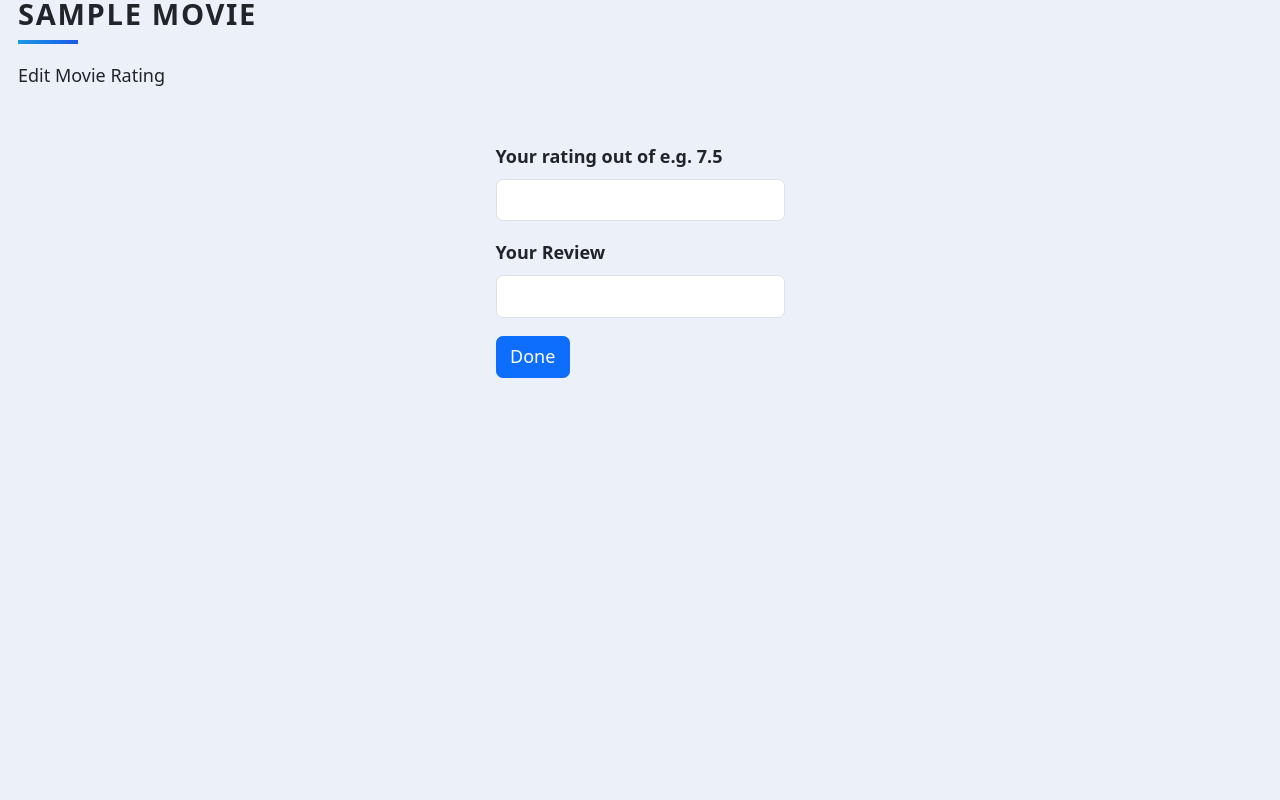
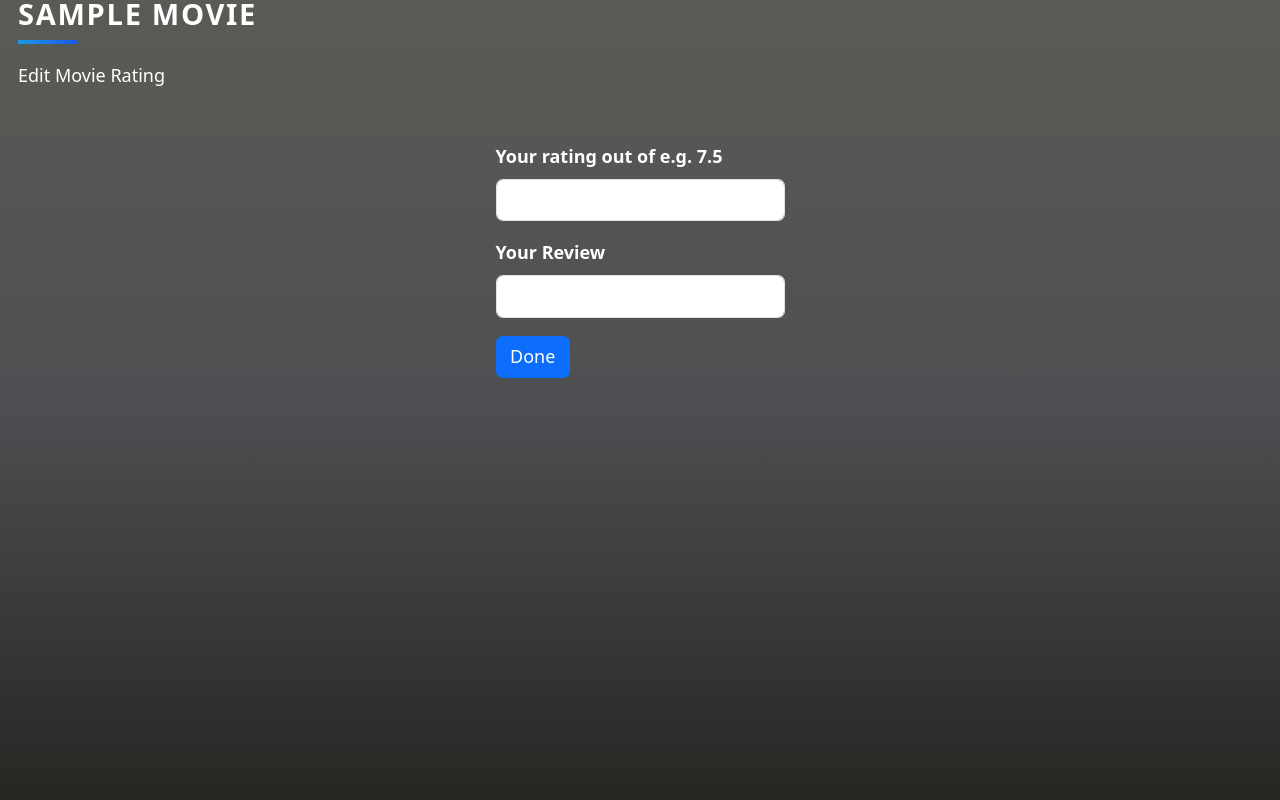
Before and after one commit to PedroCarvalho1500/bootcamp_python, a Flask app: template MOVIE_RANKINGS/templates/edit.html in a window 1280 px wide. Run offline with Flask 3, Linux system fonts and the light colour scheme; the template is opened without the code that fills it: values that come from a table or form of the project are taken from there, most other values are stand-ins (such as "Sample title", 1, 10 or a date in 2020); some libraries are stand-ins or nearby versions.

Commit message:
MOD: CHangings on my Movie's website.

```diff
--- a/MOVIE_RANKINGS/main.py
+++ b/MOVIE_RANKINGS/main.py
@@ -15,7 +15,7 @@ Bootstrap5(app)
 
 
 class EditMovieForm(FlaskForm):
-    your_current_rating = StringField(label='Your rating out of e.g. 7.5', validators=[DataRequired(), Length(min=1, max=2)])
+    your_current_rating = StringField(label='Your rating out of e.g. 7.5', validators=[DataRequired(), Length(min=1, max=3)])
     your_review = StringField('Your Review', validators=[DataRequired(),Length(min=1, max=200)])
     done = SubmitField('Done')
 
@@ -35,6 +35,7 @@ class API_Movie_Actions():
         self.headers = {
             "Accept-Encoding": "identity",
             "Authorization": "Bearer "+str(os.getenv("BEARER"))
+            #"Authorization": "Bearer "+bearer_token
         }
 
         self.params = {
@@ -101,7 +102,7 @@ class DB_Actions():
 
     def get_movie_by_id(self,id):
         self.connect_db()
-        movie = self.cursor.execute("""SELECT * FROM movie WHERE id=?;""", (id)).fetchall()
+        movie = self.cursor.execute("""SELECT * FROM movie WHERE id=?;""", [id]).fetchall()
         #input("movie FOUND: "+str(movie))
         self.conn.commit()
         self.disconnect_db()
@@ -120,7 +121,7 @@ class DB_Actions():
 
     def delete_movie(self,id):
         self.connect_db()
-        self.cursor.execute(""" DELETE FROM movie WHERE id=?""", (id))
+        self.cursor.execute(""" DELETE FROM movie WHERE id=?""", [id])
         self.conn.commit()
 
         #input(f'UPDATED...')
@@ -151,14 +152,29 @@ class DB_Actions():
         return movies
 
 
-
+#bearer_token = ""
 
 @app.route("/")
 def home():
+    #if(bearer_token == ""):
+    #    print("ENTERED")
+    #    return render_template('insert_bearer.html')
     db_obj = DB_Actions()
     db_obj.mountTables()
     all_movies = db_obj.order_ranking()
     return render_template("index.html",all_movies=all_movies, size_array=len(all_movies))
+
+
+# @app.route('/insert_bearer', methods=["POST","GET"])
+# def bearer_insert():
+#     token=request.form['token']
+#     if token != "":
+#         return redirect('/bearer_inserted/'+token)
+
+# @app.route('/bearer_inserted/<bearer>', methods=["POST", "GET"])
+# def insert_bearer(bearer):
+#     bearer_token = bearer
+#     return redirect('/')
 
 
 @app.route("/edit/<id>", methods = ["POST", "GET"])
--- a/MOVIE_RANKINGS/static/css/styles.css
+++ b/MOVIE_RANKINGS/static/css/styles.css
@@ -1,6 +1,13 @@
 *, *:before, *:after {
 	 box-sizing: border-box;
 }
+
+
+.font{
+	color:#fff
+}
+
+
  html {
 	 font-size: 18px;
 	 line-height: 1.5;
@@ -12,11 +19,11 @@
 	 margin: 0;
 	 padding: 0;
 	 height: 100vh;
-	 background-color: #ecf0f9;
+	 background-image: linear-gradient(rgb(89, 92, 85), rgb(78, 79, 82), rgb(38, 39, 35));
 	 background-attachment: fixed;
 }
 .large {
-     font-size: 3rem;
+     font-size: 4rem;
 }
  .content {
 	 display: flex;
@@ -114,7 +121,6 @@
 	 left: 0;
 	 right: 0;
 	 bottom: 0;
-	 background: linear-gradient(135deg, #1a9be6, #1a57e6);
 	 opacity: 0.25;
 	 z-index: -1;
 }
--- a/MOVIE_RANKINGS/templates/add.html
+++ b/MOVIE_RANKINGS/templates/add.html
@@ -4,9 +4,9 @@
 
 {% block content %}
 <div class="content">
-    <h1 class="heading">Add a Movie</h1>
+    <h1 class="heading font">Add a Movie</h1>
     <form method="POST" novalidate>
-        <b>{{ render_form(form) }}</b>
+        <b class="font">{{ render_form(form) }}</b>
     </form>
 </div>
 {% endblock %}
--- a/MOVIE_RANKINGS/templates/edit.html
+++ b/MOVIE_RANKINGS/templates/edit.html
@@ -4,11 +4,11 @@
 
 {% block content %}
 <div class="content">
-  <h1 class="heading">{{movie[1]}}</h1>
-    <p class="description">Edit Movie Rating</p>
+  <h1 class="heading font">{{movie[1]}}</h1>
+    <p class="description font">Edit Movie Rating</p>
 
     <form method="POST" novalidate>
-      <b>{{ render_form(form) }}</b>
+      <b class="font">{{ render_form(form) }}</b>
     </form>
 </div>
 {% endblock %}
--- a/MOVIE_RANKINGS/templates/select.html
+++ b/MOVIE_RANKINGS/templates/select.html
@@ -3,7 +3,7 @@
 
 {% block content %}
 <div class="container">
-    <h1 class="heading">Select Movie</h1>
+    <h1 class="heading font">Select Movie</h1>
   <p>
     {% for movie in movies["results"] %}
     <a href="{{url_for('selected',title=movie.original_title, movie_id=movie.id)}}"> {{movie.original_title}} - {{movie.release_date}}</a>
```
Also changed, not shown: MOVIE_RANKINGS/static/js/load_images.js (added, +26 -0 lines), MOVIE_RANKINGS/templates/index.html (+5 -4 lines), MOVIE_RANKINGS/templates/insert_bearer.html (added, +12 -0 lines), 1 other file.
